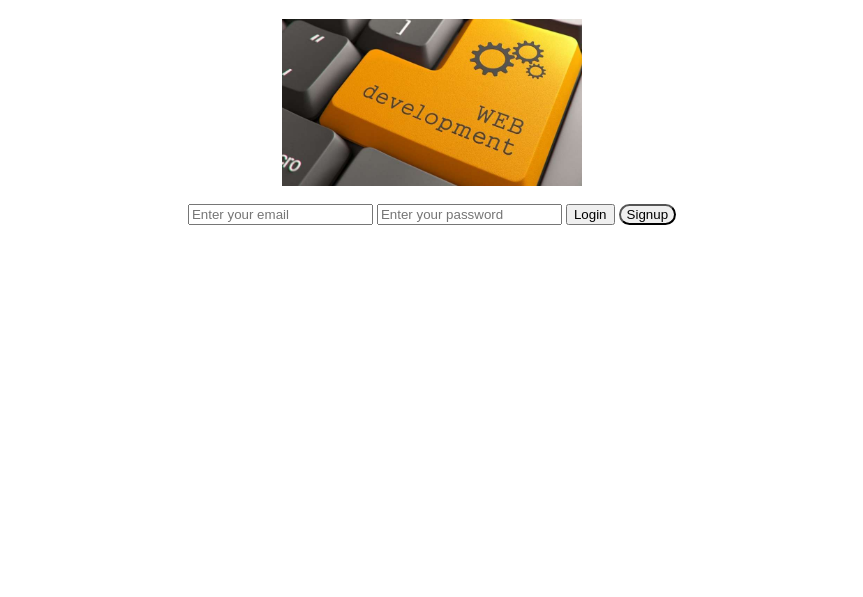
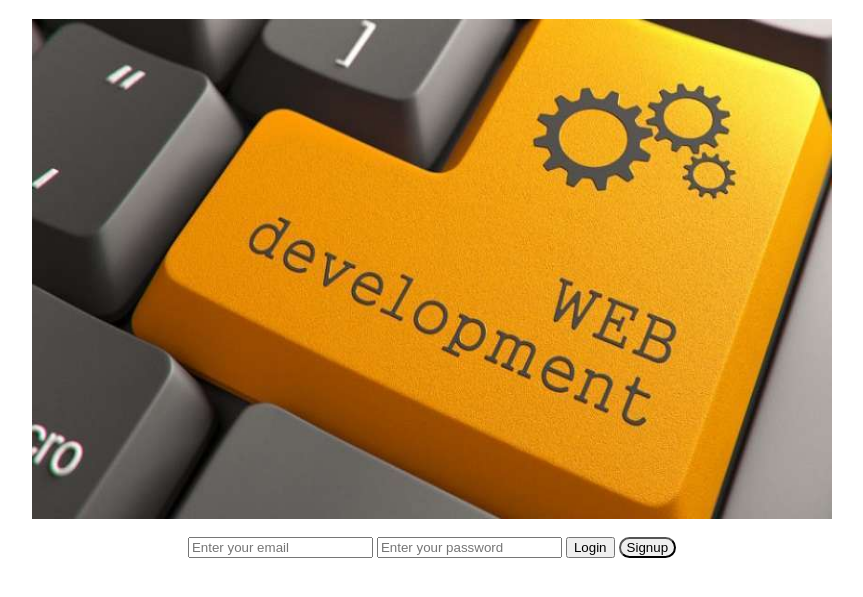
Before and after one commit to FmBrands/project-1, a plain HTML site: page index.html in a window 1280 px wide. Shown: the part 61-658 px from the top of the page, without its empty margins (208-1071 px from the left). Drawn offline with Linux system fonts and the light colour scheme.

Commit message:
Increasing the size of img.

```diff
--- a/style.css
+++ b/style.css
@@ -5,7 +5,8 @@ h1 {
 img {
   margin: 0 auto;
   display: block;
-  width: 300px;
+  width: 800px;
+  height: 500px;
 }
 form {
   text-align: center;
```
